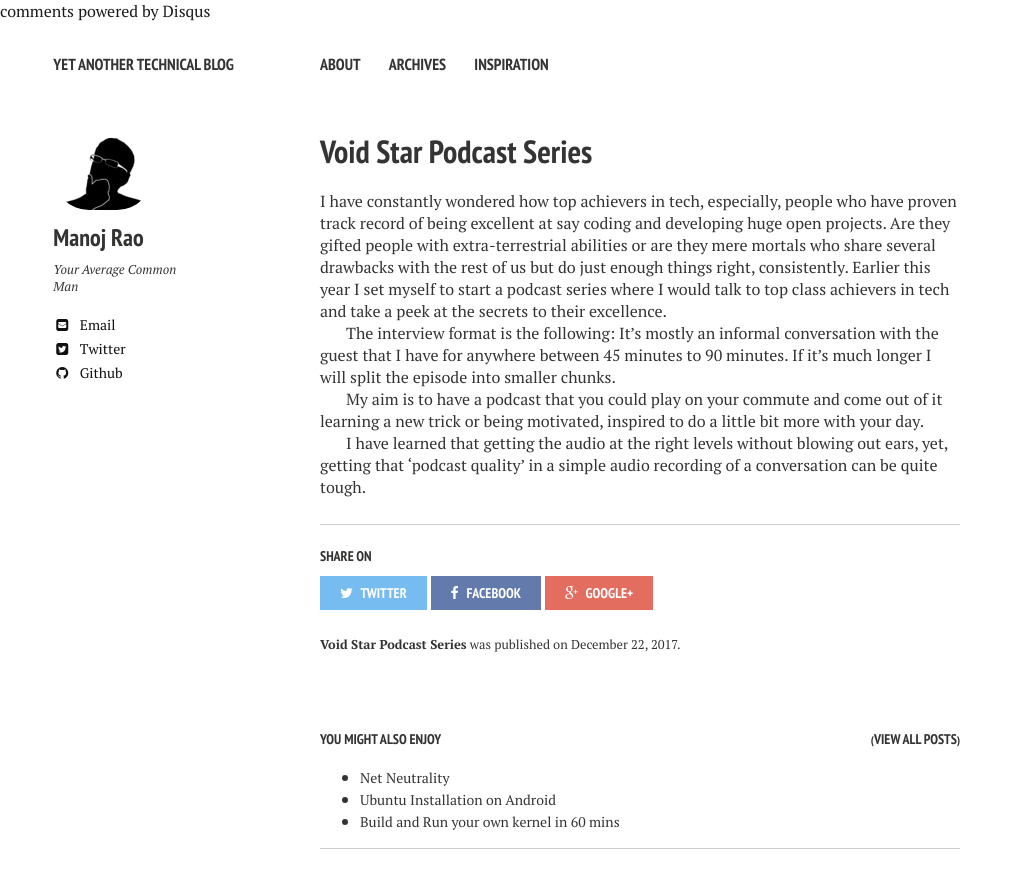
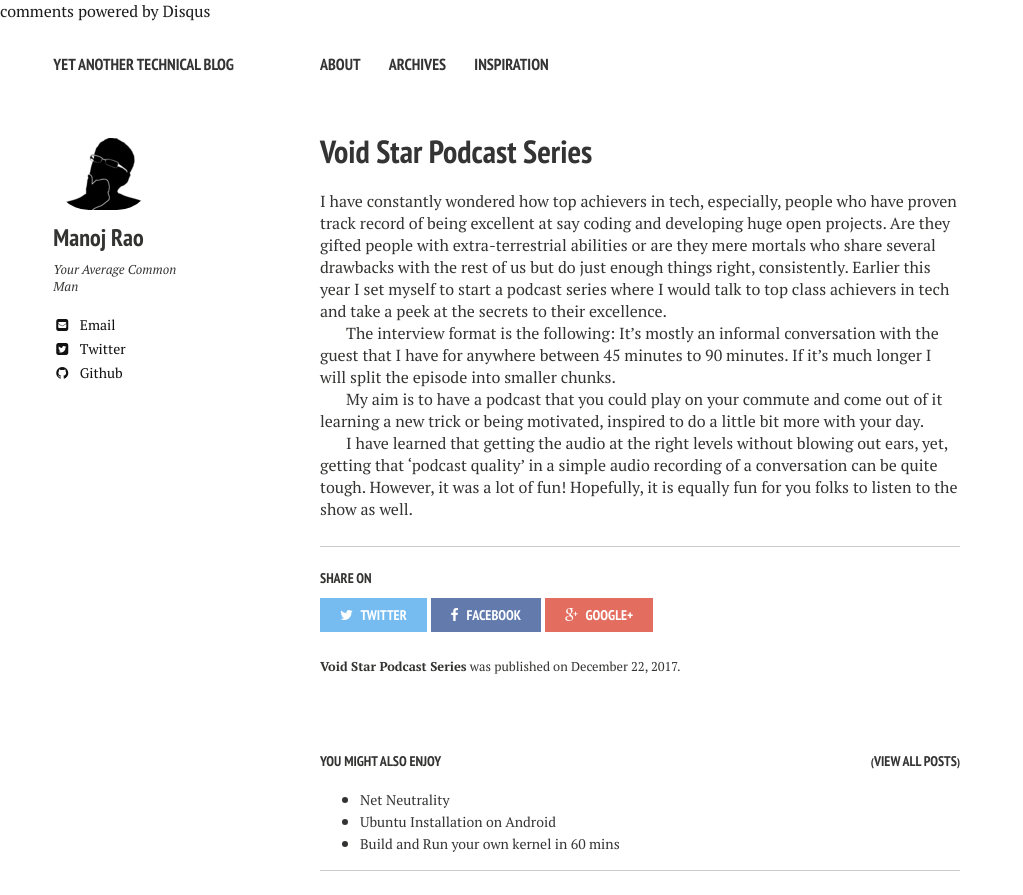
Before and after one commit to mycpuorg/mycpuorg.github.io, a Jekyll site: the page built from _posts/2017-12-22-about-interviews.md, in a window 1280 px wide, cut to the strip 0-895 px from the top of the page. Shown: the whole strip, without its empty margins (0-1023 px from the left). Built offline with Jekyll 4.4.1, drawn with Linux system fonts in a browser that asks for light colours; nearby versions of some CDN libraries; comment, search, counter and statistics services are not loaded.

Commit message:
Adding a conclusion to the entry.

```diff
--- a/_posts/2017-12-22-about-interviews.md
+++ b/_posts/2017-12-22-about-interviews.md
@@ -14,4 +14,4 @@ It's mostly an informal conversation with the guest that I have for anywhere bet
 
 My aim is to have a podcast that you could play on your commute and come out of it learning a new trick or being motivated, inspired to do a little bit more with your day.
 
-I have learned that getting the audio at the right levels without blowing out ears, yet, getting that 'podcast quality' in a simple audio recording of a conversation can be quite tough.
+I have learned that getting the audio at the right levels without blowing out ears, yet, getting that 'podcast quality' in a simple audio recording of a conversation can be quite tough. However, it was a lot of fun! Hopefully, it is equally fun for you folks to listen to the show as well.
```
